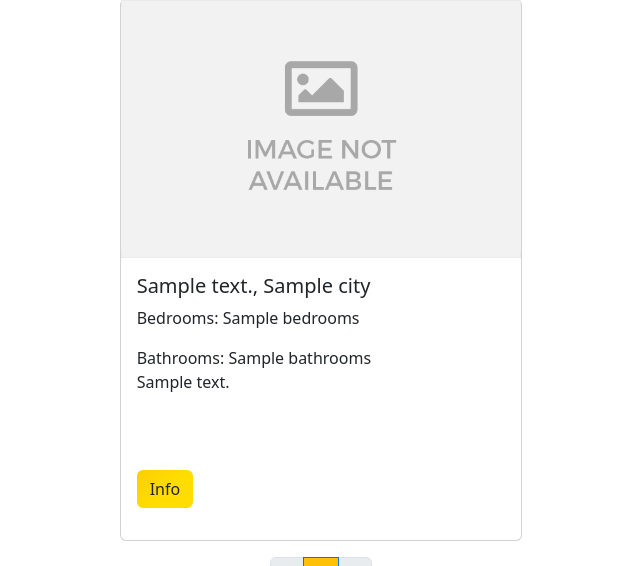
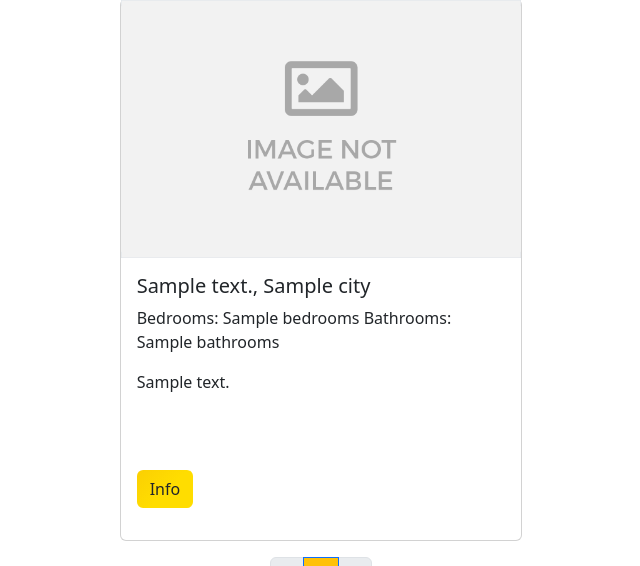
Before and after one commit to bmcmurry/WilcoConstruction, a Django app: template app/templates/properties.html in a window 1280 px wide. Shown: the part 559-1125 px from the top of the page, without its empty margins (319-959 px from the left). Run offline with Django 4.2, Linux system fonts and the light colour scheme; the template is opened without the code that fills it: most values are stand-ins (such as "Sample title", 1, 10 or a date in 2020); some libraries are stand-ins or nearby versions.

Commit message:
try again

```diff
--- a/app/templates/properties.html
+++ b/app/templates/properties.html
@@ -115,12 +115,12 @@
         {% endif %}
         <div class="card-body">
           <h5 class="card-title">{{ property.address }}, {{ property.city }}</h5>
-          <div class="row">
-          <p class="card-text">Bedrooms: {{ property.bedrooms }}</p>
-          <p class="card-text">Bathrooms: {{ property.bathrooms }}</p>
+
+          <p class="card-text">Bedrooms: {{ property.bedrooms }}
+          Bathrooms: {{ property.bathrooms }}
           {% if property.isPetFriendly %}
-          <p class="card-text">Pets Allowed</p>
-          {% endif %}</div>
+          Pets Allowed</p>
+          {% endif %}
           <div class="overflow-y-scroll" style="height: 100px;"><p class="card-text">{{ property.description }}</p></div>
 
           <p class="card-text">
```
